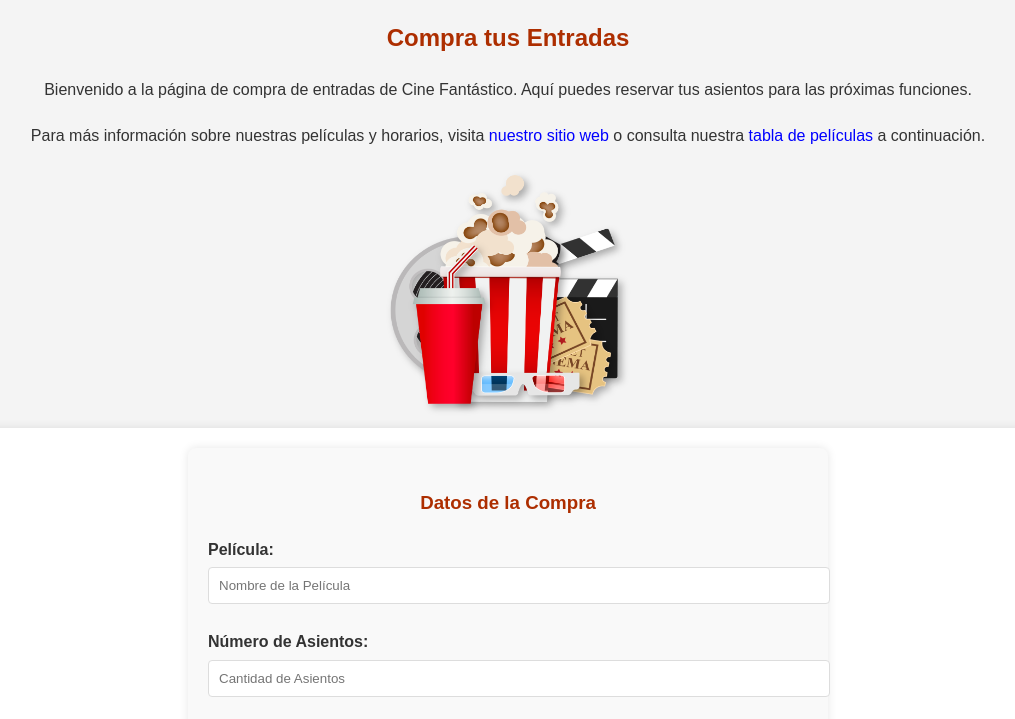
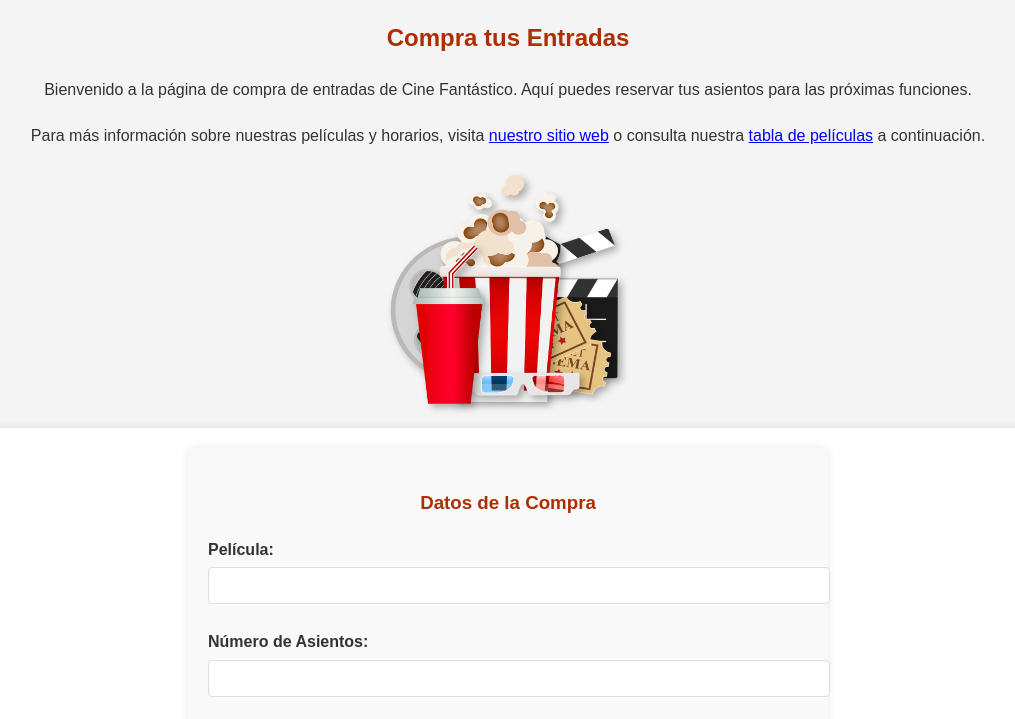
Before and after one commit to EduardoChacom/Compra_de_Entradas, a plain HTML site: page index.html in a window 1280 px wide. Shown: the part 74-793 px from the top of the page, without its empty margins (132-1147 px from the left). Drawn offline with Linux system fonts and the light colour scheme.

Commit message:
Fixed: links underlined

```diff
--- a/index.html
+++ b/index.html
@@ -23,11 +23,11 @@
                     <h3>Datos de la Compra</h3>
                     <div class="form-group">
                         <label for="pelicula">Película:</label>
-                        <input type="text" id="pelicula" name="pelicula" placeholder="Nombre de la Película" aria-required="true">
+                        <input type="text" id="pelicula" name="pelicula" placeholder="" aria-required="true">
                     </div>
                     <div class="form-group">
                         <label for="asientos">Número de Asientos:</label>
-                        <input type="number" id="asientos" name="asientos" placeholder="Cantidad de Asientos" aria-required="true">
+                        <input type="number" id="asientos" name="asientos" placeholder="" aria-required="true">
                     </div>
                     <div class="form-group">
                         <label for="fecha">Fecha:</label>
--- a/styles.css
+++ b/styles.css
@@ -23,7 +23,7 @@ p {
 
 a {
   color: #0000FF;
-  text-decoration: none;
+  text-decoration: underline;
 }
 
 a:hover {
```
